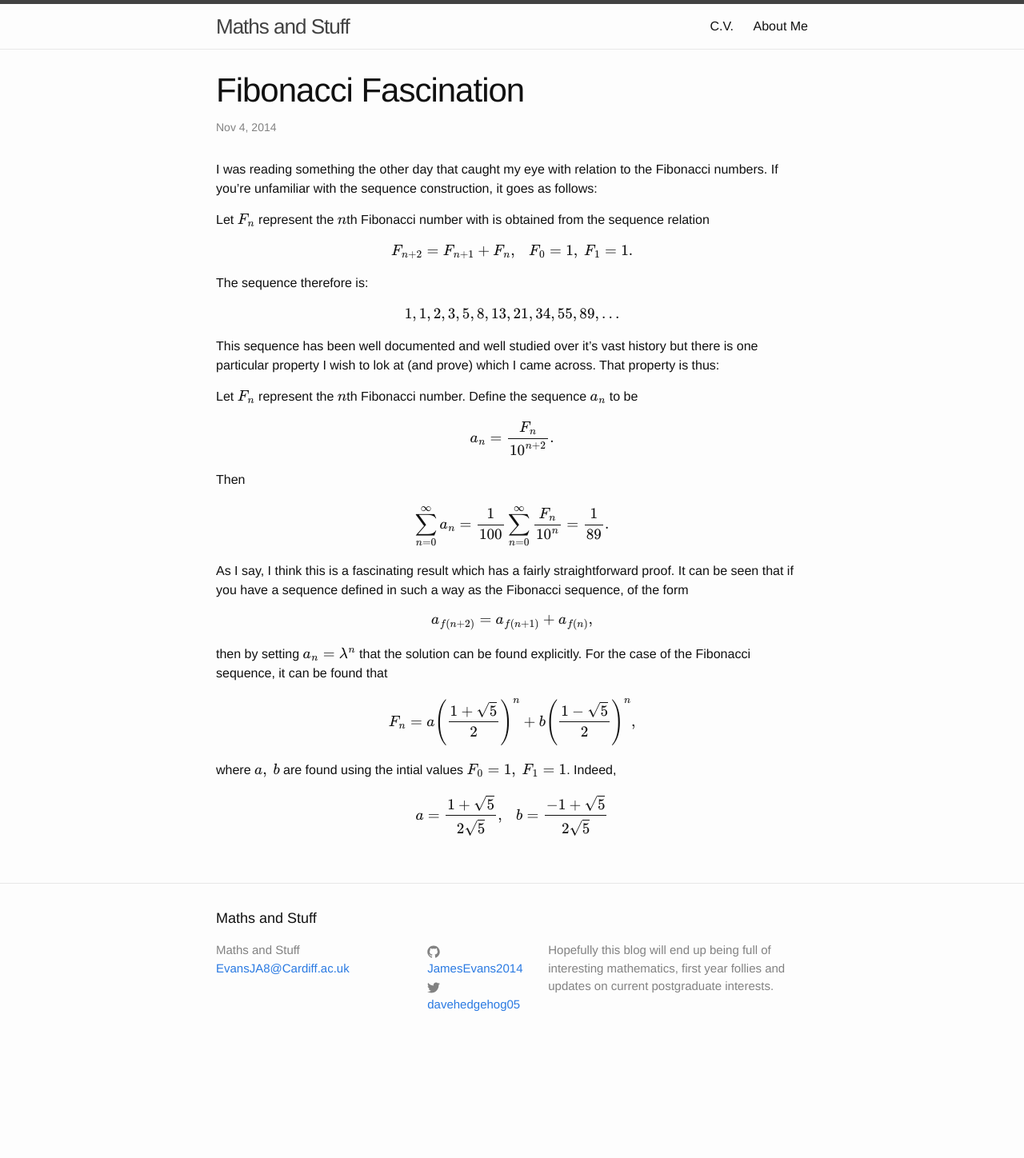
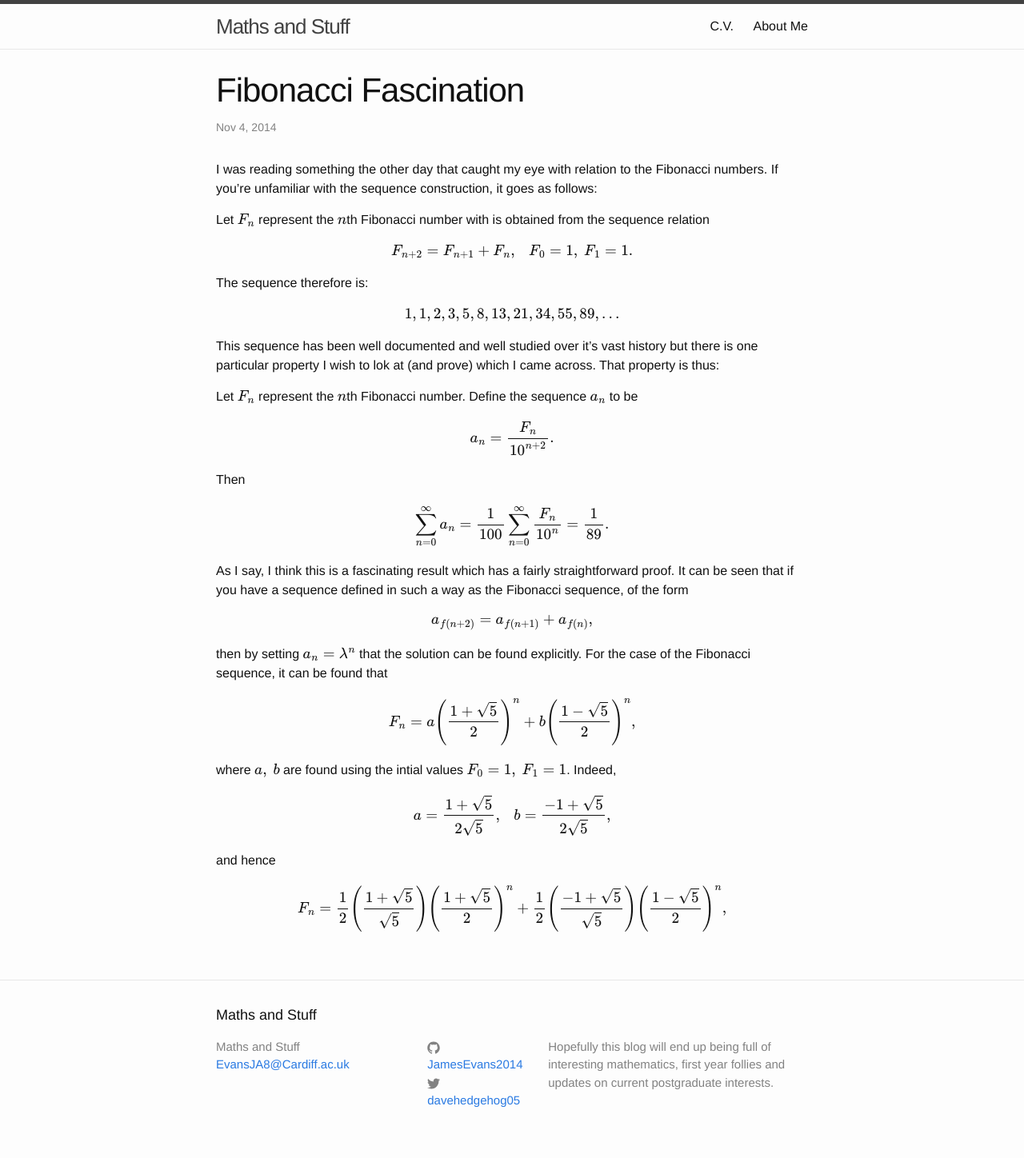
Before and after one commit to JamesEvans2014/JamesEvans2014.github.io, a Jekyll site: the page built from _posts/2014-11-04-Fibonacci-Fascination.md, in a window 1280 px wide. Shown: the whole page at 80% size. Built offline with Jekyll 4.4.1, drawn with Linux system fonts in a browser that asks for light colours; formulas are drawn with MathJax 3; before the commit the page ends 1327 px from its top, so only the background shows below that.

Commit message:
Update 2014-11-04-Fibonacci-Fascination.md

```diff
--- a/_posts/2014-11-04-Fibonacci-Fascination.md
+++ b/_posts/2014-11-04-Fibonacci-Fascination.md
@@ -37,5 +37,9 @@ F\_n=a\left (\frac {1+\sqrt {5}}{2}\right )^n+b\left (\frac {1-\sqrt {5}}{2}\rig
 where \\(a,\ b\\) are found using the intial values \\(F\_0=1,\ F\_1=1\\).
 Indeed,
 \\[
-a=\frac {1+\sqrt {5}}{2\sqrt {5}},\ \ \ b=\frac {-1+\sqrt {5}}{2\sqrt {5}}
+a=\frac {1+\sqrt {5}}{2\sqrt {5}},\ \ \ b=\frac {-1+\sqrt {5}}{2\sqrt {5}},
 \\]
+and hence
+\\[
+F\_n=\frac {1}{2}\left (\frac {1+\sqrt {5}}{\sqrt {5}}\right )\left (\frac {1+\sqrt {5}}{2}\right )^n+\frac {1}{2}\left (\frac {-1+\sqrt {5}}{\sqrt {5}}\right )\left (\frac {1-\sqrt {5}}{2}\right )^n,
+\\]
```
